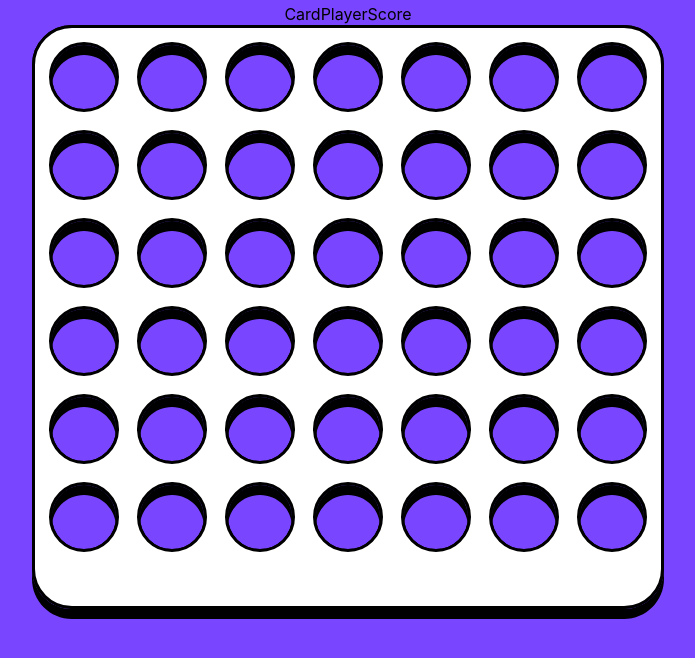
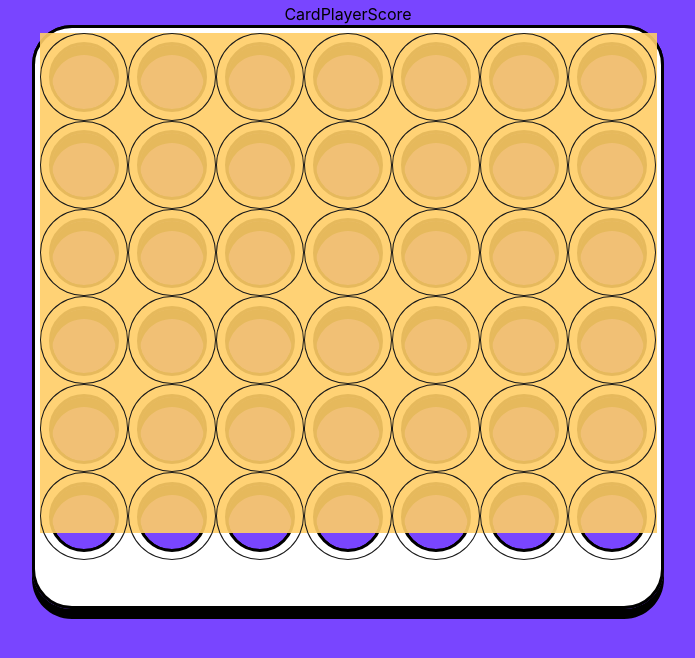
Before and after one commit to CedricCyber/Connect-4-js, a plain HTML site: page vsplayer.html in a window 1280 px wide. Shown: the part 78-736 px from the top of the page, without its empty margins (292-987 px from the left). Drawn offline with Linux system fonts and the light colour scheme.

Commit message:
z-indx cant show parent front but child behind El

```diff
--- a/index.css
+++ b/index.css
@@ -268,8 +268,10 @@ button:hover {
   display: flex;
   flex-wrap: wrap;
   position: relative;
-  bottom: 590px;
-  z-index: 20;
+  bottom: 586px;
+  background-color: #ffce67;
+  opacity: 90%;
+  z-index: 1;
 }
 .grid div {
   width: 88px;
@@ -278,6 +280,7 @@ button:hover {
   justify-content: center;
   align-items: center;
   border-radius: 50%;
+  border: 1px solid black;
 }
 .grid div:hover {
   opacity: 0.8;
```
